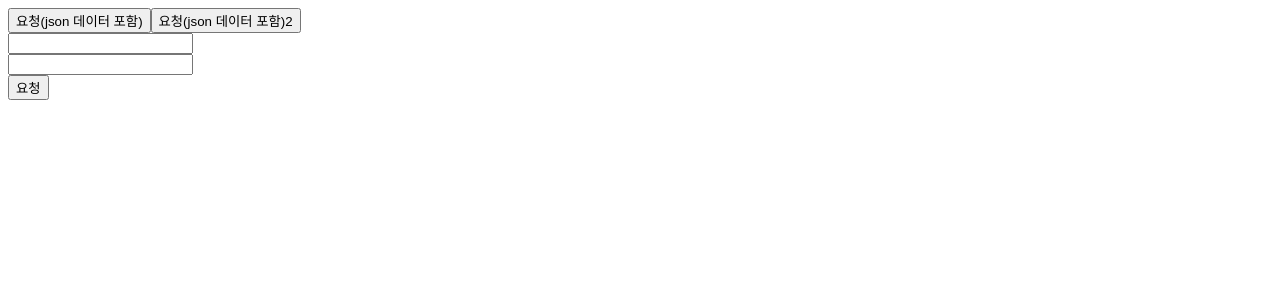
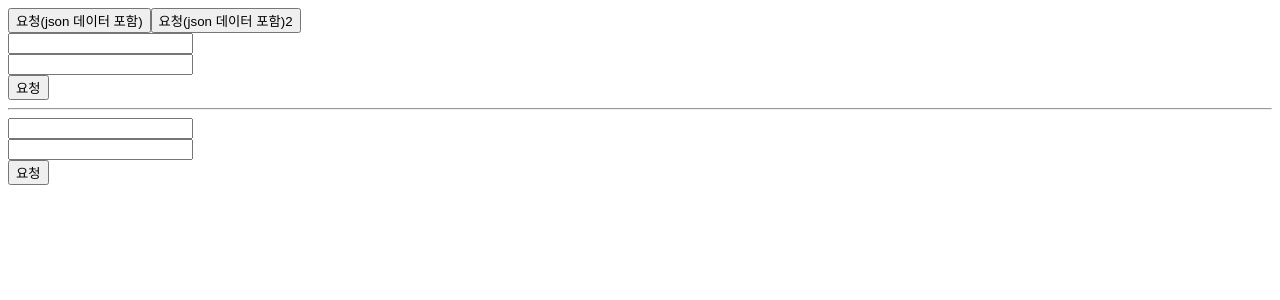
Before and after one commit to JeongHyun-Ha/learn-react, a React (Vite) app: page / in a window 1280 px wide. Shown: the top 300 px of the page. Built offline with nearby package versions, Linux system fonts and the light colour scheme.

Commit message:
직접 입력한 데이터를 json 형식으로 보내기

```diff
--- a/src/App.jsx
+++ b/src/App.jsx
@@ -4,6 +4,9 @@ import axios from "axios";
 function App(props) {
   const [name, setName] = useState("");
   const [city, setCity] = useState("");
+
+  const [country, setCountry] = useState("");
+  const [address, setAddress] = useState("");
 
   function handleClick1() {
     const obj1 = { name: "son", age: 44 };
@@ -28,6 +31,10 @@ function App(props) {
     axios.post("/api/main41/sub3", { name, city });
   }
 
+  function handleClick4() {
+    axios.post("/api/main41/sub4", { country, address });
+  }
+
   return (
     <div>
       <button onClick={handleClick1}>요청(json 데이터 포함)</button>
@@ -39,6 +46,14 @@ function App(props) {
         <br />
         <button onClick={handleClick3}>요청</button>
       </div>
+      <hr />
+      <div>
+        <input type="text" onChange={(e) => setCountry(e.target.value)} />
+        <br />
+        <input type="text" onChange={(e) => setAddress(e.target.value)} />
+        <br />
+        <button onClick={handleClick4}>요청</button>
+      </div>
     </div>
   );
 }
```
